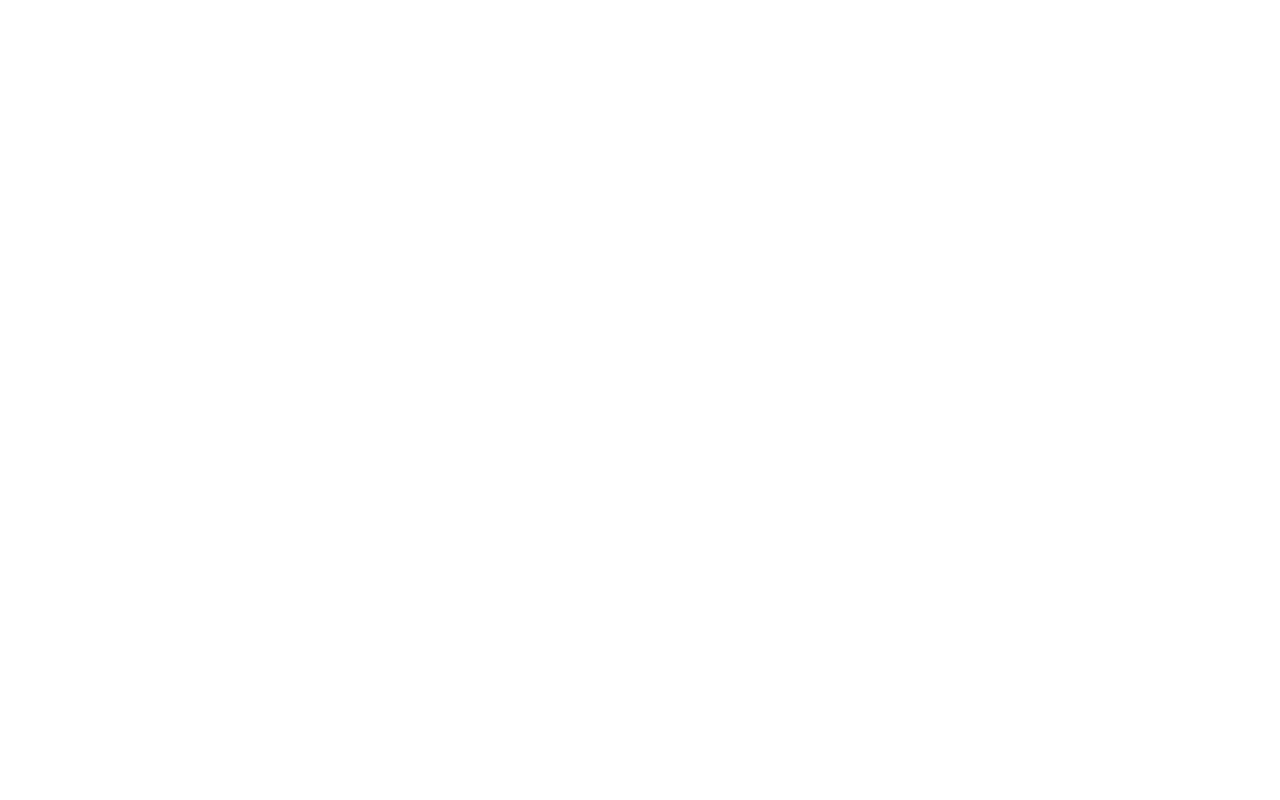
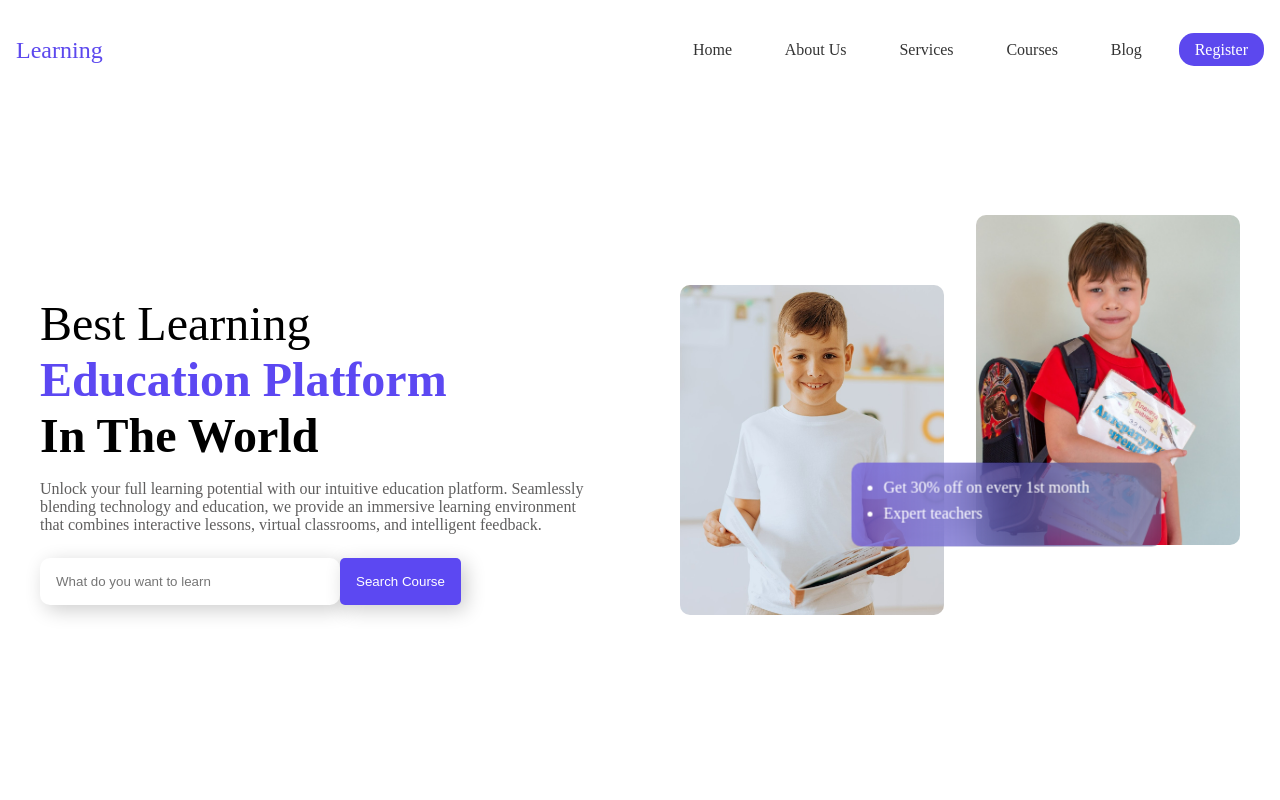
Before and after one commit to AmirReza32/HC-Projects, a plain HTML site: page Header 1/index.html in a window 1280 px wide. Drawn offline with Linux system fonts and the light colour scheme.

Commit message:
final header 1

```diff
--- a/Header 1/index.html
+++ b/Header 1/index.html
@@ -7,6 +7,48 @@
     <title>Site</title>
 </head>
 <body>
-
+    <header class="header_container">
+        <div class="section_nav">
+            <div class="logo_nav">
+            <a href="#" class="learning">Learning</a>
+        </div>
+        <nav >
+            <li><a href="#">Home</a></li>
+            <li><a href="#">About Us</a></li>
+            <li><a href="#">Services</a></li>
+            <li><a href="#">Courses</a></li>
+            <li><a href="#">Blog</a></li>
+            <li><a href="#" class="register">Register</a></li>
+        </nav>
+        </div>
+        <div class="section_content">
+            <div class="left_content">
+                <h1>
+                    <span>Best Learning</span>
+                    <br>
+                    <span>Education Platform</span>
+                    <br>
+                    <span>In The World</span>
+                </h1>
+                <p>
+                    Unlock your full learning potential with our intuitive education platform. Seamlessly blending technology
+and education, we provide an immersive learning environment that combines interactive lessons, virtual
+classrooms, and intelligent feedback.
+                </p>
+                <form action="">
+                    <input type="text" placeholder="What do you want to learn">
+                    <button >Search Course</button>
+                </form>
+            </div>
+            <div class="right_content">
+                <img src="img/header-1.jpg" alt="">
+                <img src="img/header-2.jpg" alt="">
+                <div class="content_img_text"><ul>
+                    <li>Get 30% off on every 1st month</li>
+                    <li>Expert teachers</li>
+                    </ul>
+            </div>
+        </div>
+    </header>
 </body>
 </html>
--- a/Header 1/style.css
+++ b/Header 1/style.css
@@ -0,0 +1,154 @@
+*{
+    margin: 0;
+    padding: 0;
+    box-sizing: border-box;
+}
+
+li{
+    list-style-type: none;
+}
+a{
+    /* color: black; */
+    text-decoration: none;
+}
+img{
+    width: 100%;
+}
+.section_nav{
+    display: flex;
+    justify-content: space-between;
+    width: 100%;
+    max-width: 1300px;
+    margin: 0 auto;
+    padding: 1rem;
+    height: 100px;
+    align-items: center;
+}
+.section_nav nav{
+    display: flex;
+    gap: 1.3rem;
+}
+.learning{
+    color: #5c48ee;
+    font-size: 1.5rem;
+    font-weight: 500;
+}
+.section_nav nav li a{
+    font-size: 1rem;
+    font-weight: 500;
+    color: #333333;
+    padding: 0.5rem 1rem;
+    transition: all 0.3s ease;
+
+}
+.section_nav nav li a:hover{
+    color: #5c48ee;
+}
+.register{
+    background-color: #5c48ee;
+    border-radius: 15px;
+    padding: 0.5rem 2rem;
+    color: #fff!important;
+}
+.register:hover{
+    background-color:#0f1e6a;
+
+}
+.section_content{
+    display: grid;
+    grid-template-columns: repeat(2,1fr);
+    max-width: 1200px;
+    margin: auto;
+    gap: 5rem;
+    min-height: calc(100vh - 100px);
+}
+
+.left_content{
+    display: flex;
+    align-items: center;
+    justify-content: center;
+    flex-direction: column;
+}
+
+.left_content h1{
+    width: 100%;
+    font-size: 3rem;
+    line-height: 3.5rem;
+}
+.left_content h1 span:nth-child(1){
+    font-weight: 400;
+}
+.left_content h1 span:nth-child(2){
+    font-weight: 700;
+    color: #0f1e6a;
+}
+.left_content h1 span:nth-child(3){
+    font-weight: 700;
+    color: #5c48f2;
+}
+
+.left_content p{
+    margin: 1rem 0 1.5rem 0;
+    color: #5f5e5e;
+}
+.left_content form{
+    display: flex;
+    align-items: center;
+    width: 100%;
+}
+.left_content input{
+    border: none;
+    padding: 1rem;
+    box-shadow: 5px 5px 20px rgba(0, 0, 0, 0.2);
+    color: #fff;
+    border-radius: 10px;
+    max-width: 300px;
+    width: 100%;
+    outline: 0;
+}
+.left_content button{
+    padding: 1rem;
+    border: none;
+    background-color: #5c48f2;
+    color: #fff;
+    border-radius: 5px;
+    white-space: nowrap;
+    box-shadow: 5px 5px 20px rgba(0, 0, 0, 0.2);
+
+
+}
+
+.right_content img{
+    max-width: 300px;
+    border-radius: 10px;
+}
+.right_content{
+    display: grid;
+    grid-template-columns:repeat(2,1fr);
+    gap: 2rem;
+    place-content: center;
+    position: relative;
+}
+
+.right_content img:nth-child(2){
+    transform: translateY(-70px);
+}
+
+.content_img_text {
+    background: linear-gradient(to right, rgba(92, 72,238, 0.6), rgba(15, 30, 106, 0.4));
+    color: #fff;
+    padding: 1rem 2rem;
+    border-radius: 10px;
+    width: 100%;
+    max-width: 310px;
+    position: absolute;
+    top: 50%;
+    left: 50%;
+    transform: translate(-35%, 15%);
+    backdrop-filter: blur(30px);
+
+}
+.content_img_text ul li{
+    list-style-type: disc;
+    margin-bottom: 0.5rem;
+}
```
